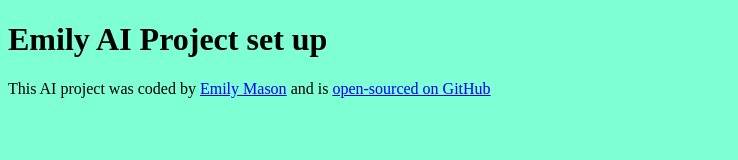
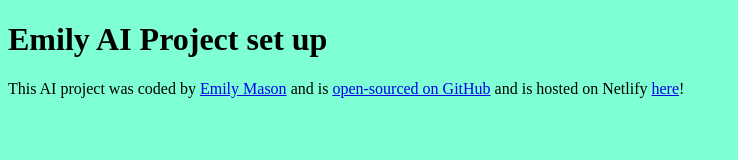
Before and after one commit to masone85/ai-generator, a plain HTML site: page index.html in a window 1280 px wide. Shown: the whole page, without its empty margins (0-738 px from the left). Drawn offline with Linux system fonts and the light colour scheme.

Commit message:
add Netlify link

```diff
--- a/index.html
+++ b/index.html
@@ -19,6 +19,10 @@
       <a href="https://github.com/masone85/ai-generator" target="_blank">
         open-sourced on GitHub</a
       >
+      and is hosted on Netlify
+      <a href="https://brilliant-gecko-b3a579.netlify.app/" target="_blank"
+        >here</a
+      >!
     </footer>
 
     <script src="src/index.js"></script>
```
